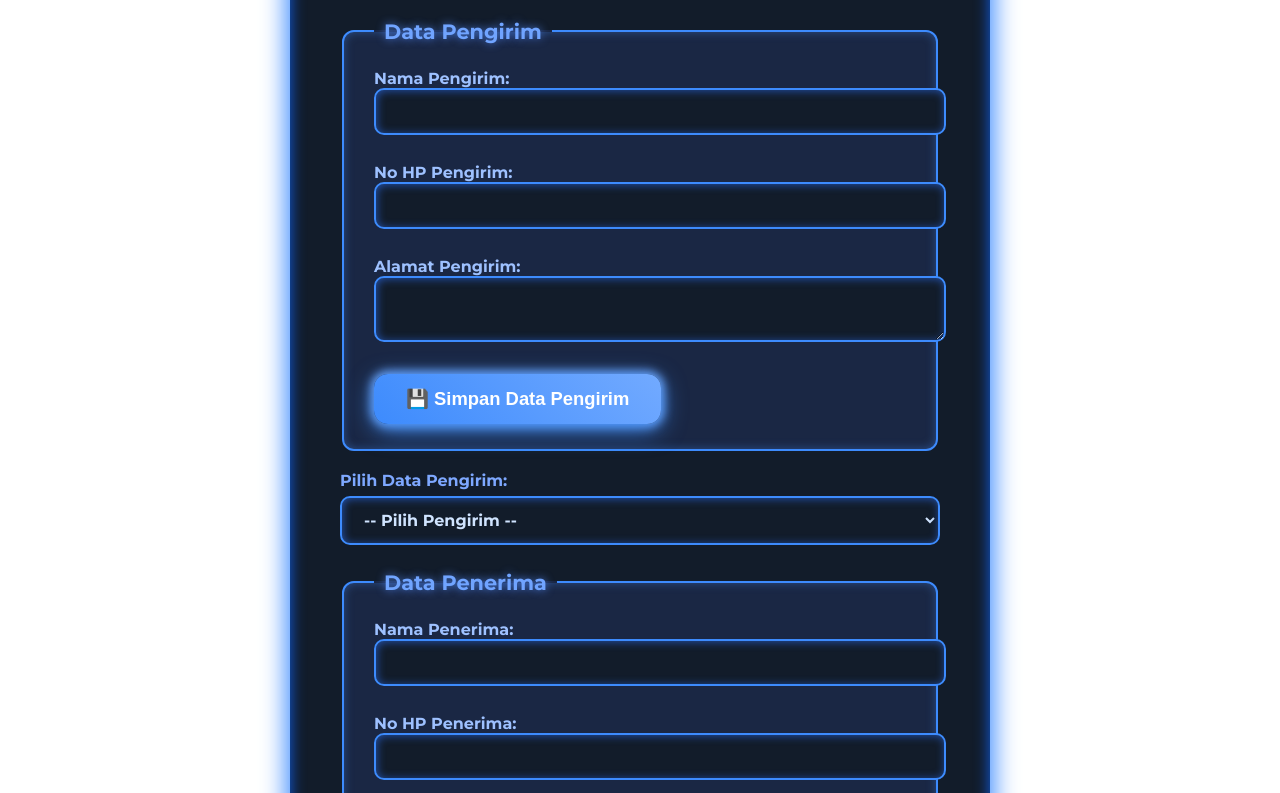
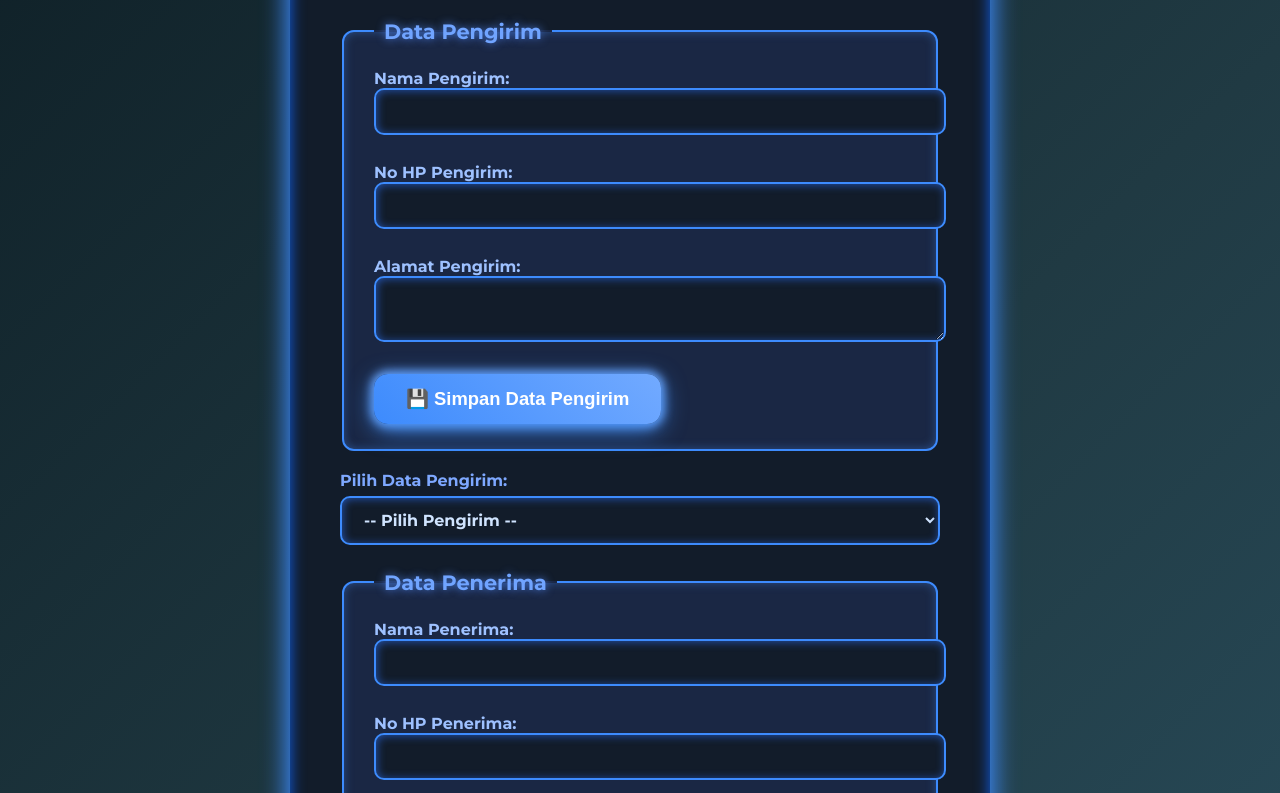
Before and after one commit to Rijal-Tafsiri14/FormPengisian, a plain HTML site: page index.html in a window 1280 px wide. Shown: the part 152-945 px from the top of the page. Drawn offline with Linux system fonts and the light colour scheme.

Commit message:
Update style.css

```diff
--- a/style.css
+++ b/style.css
@@ -2,7 +2,7 @@
 
 body {
   font-family: 'Montserrat', sans-serif;
-  background: red(135deg, #0f2027, #203a43, #2c5364);
+  background: linear-gradient(135deg, #0f2027, #203a43, #2c5364);
   margin: 0;
   padding: 20px;
   color: #e0e7ff;
```
